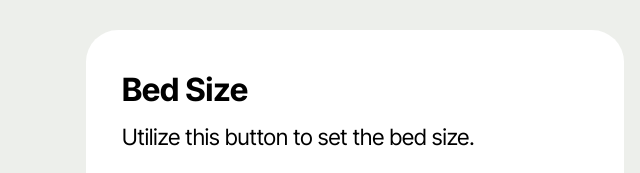
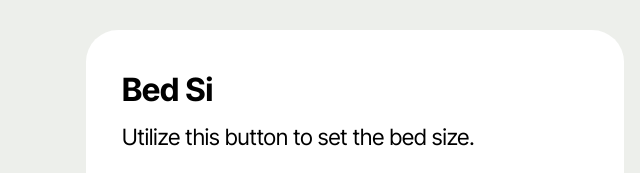
Before and after one commit to cooper-robertson/AlertSense, a plain HTML site: page page3.html in a window 1280 px wide. Shown: the part 577-750 px from the top of the page, 0-640 px from the left. Drawn offline with Linux system fonts and the light colour scheme.

Commit message:
Update page3.html

```diff
--- a/page3.html
+++ b/page3.html
@@ -90,7 +90,7 @@
           <div class="item-wrapper">
             <div class="card-box align-left">
               <h5 class="card-title mbr-fonts-style display-5">
-                <strong>Bed Size</strong></h5>
+                <strong>Bed Si</strong></h5>
               <p class="card-text mbr-fonts-style display-7">
                 Utilize this button to set the bed size.<br></p>
               <div class="mbr-section-btn mt-auto"><a class="btn btn-lg btn-primary display-7" href="page4.html" target="_blank">Click Here</a></div>
```
